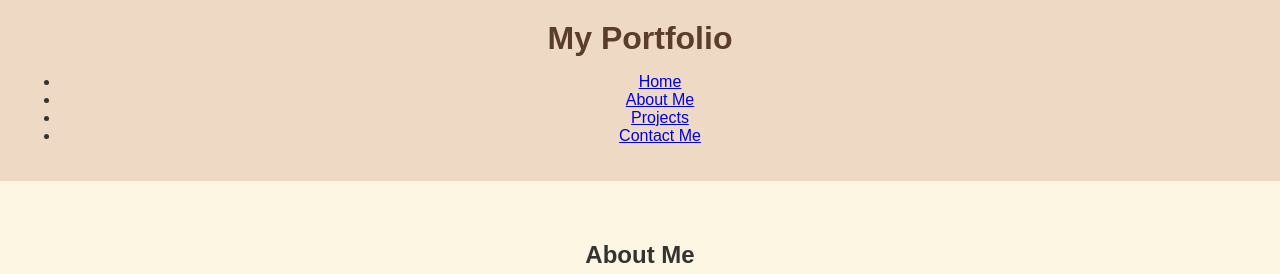
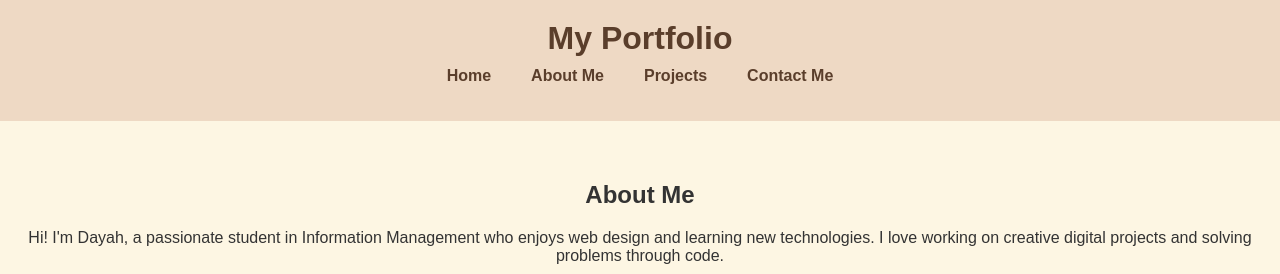
Before and after one commit to dayahisaaa/finaltes, a plain HTML site: page index.html in a window 1280 px wide. Shown: the top 274 px of the page. Drawn offline with Linux system fonts and the light colour scheme.

Commit message:
style.css

```diff
--- a/style.css
+++ b/style.css
@@ -1,8 +1,3 @@
-/* Smooth Scroll */
-html {
-  scroll-behavior: smooth;
-}
-
 /* Background Styling */
 body {
   background-color: #fdf6e3;
@@ -24,28 +19,27 @@ header h1 {
   color: #5a3e2b;
 }
 
-/* Navigation Menu Styling */
-.menu {
-  list-style: none;
+nav ul {
+  list-style-type: none;
+  padding: 0;
+  margin-top: 10px;
   display: flex;
   justify-content: center;
   gap: 20px;
-  padding: 0;
-  margin-top: 15px;
 }
 
-.menu li a {
+nav ul li a {
   text-decoration: none;
   color: #5a3e2b;
   font-weight: bold;
-  padding: 8px 12px;
-  border-radius: 5px;
+  padding: 5px 10px;
   transition: background-color 0.3s;
 }
 
-/* Navigation Menu Hover Effect */
-.menu li a:hover {
+/* Navigation Menu Interaction */
+nav ul li a:hover {
   background-color: #d8bfa3;
+  border-radius: 5px;
 }
 
 /* About Me Section */
@@ -57,7 +51,7 @@ header h1 {
 #about img {
   width: 150px;
   height: 150px;
-  border-radius: 50%;
+  border-radius: 50%; /* Circular Image */
   margin-top: 15px;
 }
 
```
